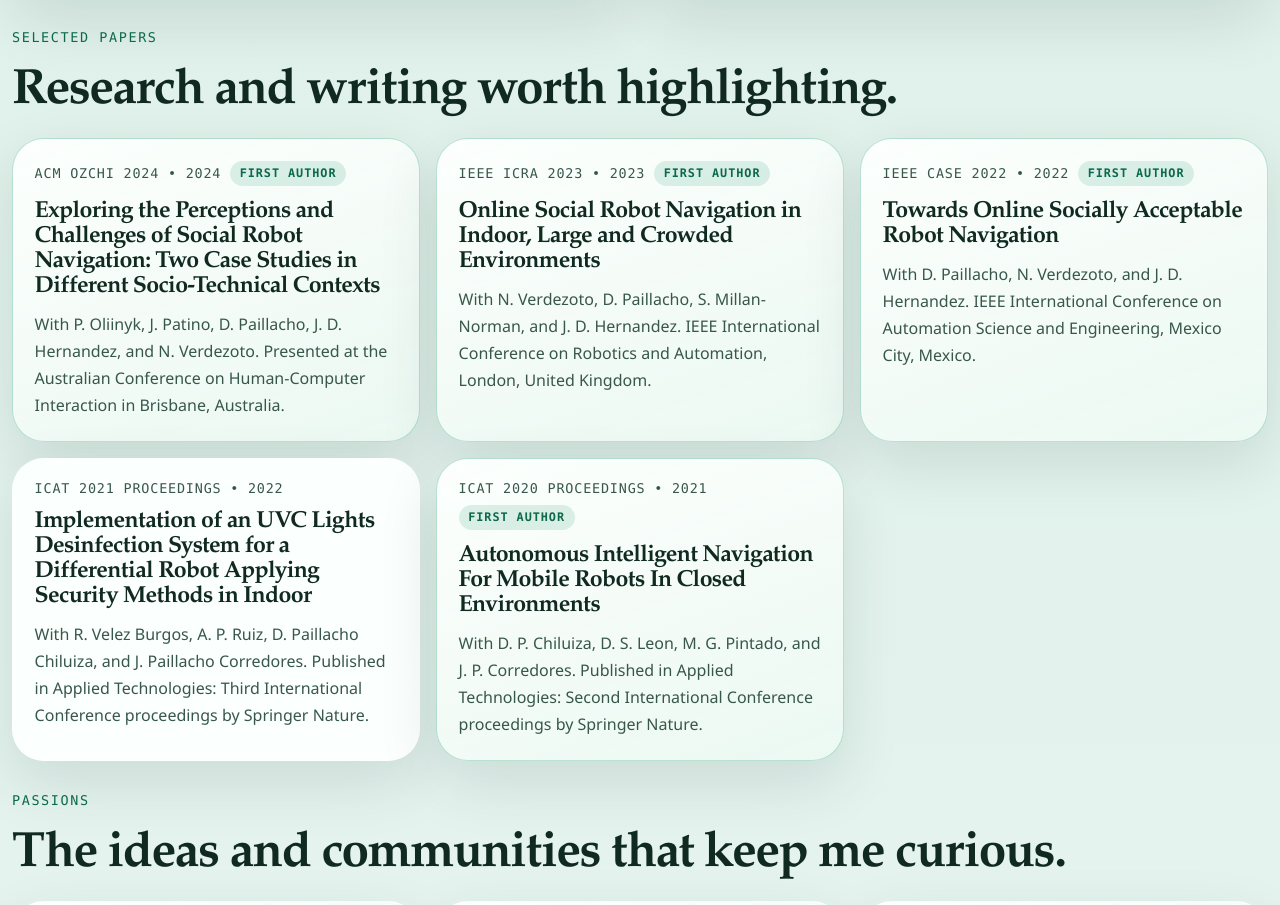
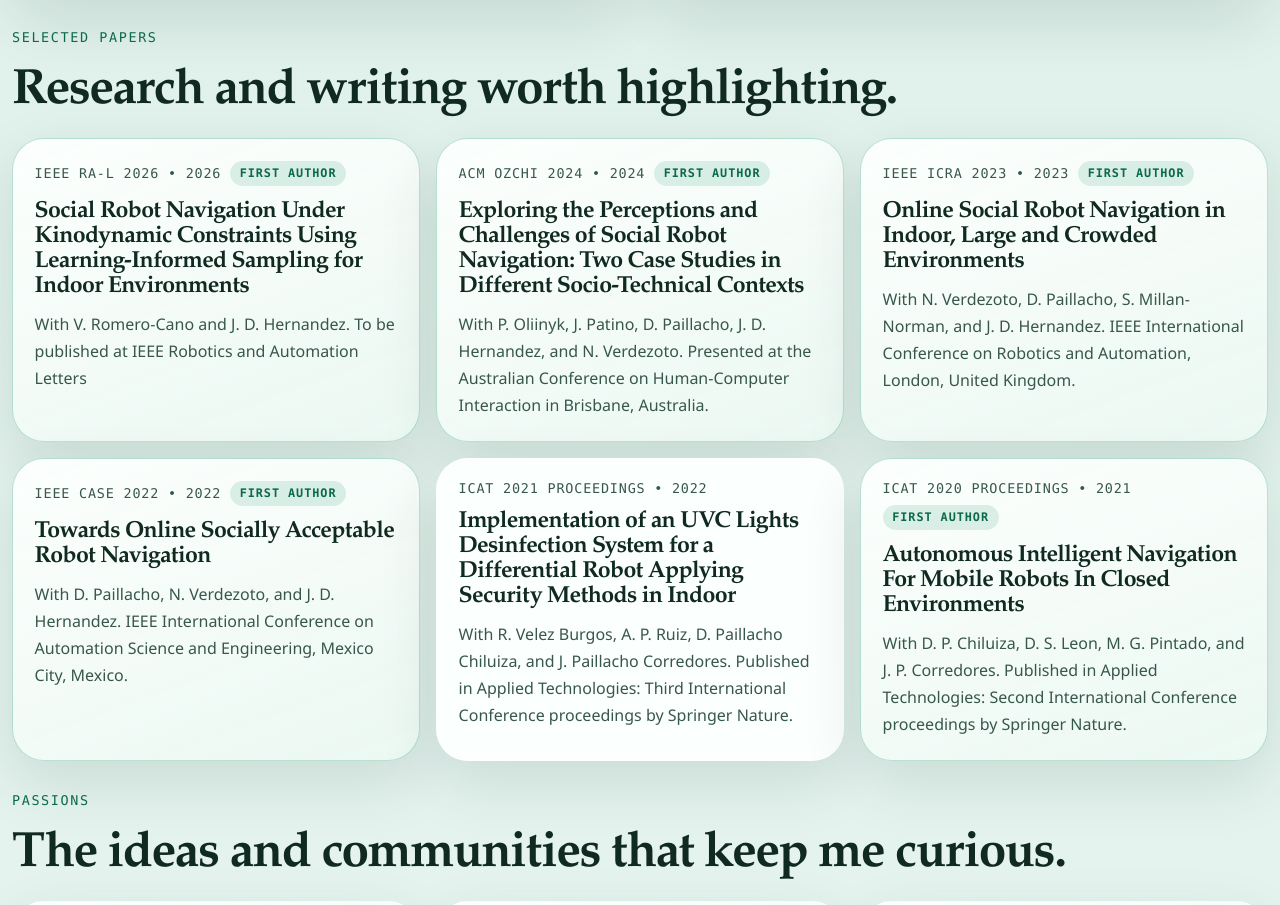
Before and after one commit to sasilva1998/sasilva1998.github.io, a React (Vite) app: page / in a window 1280 px wide. Shown: the part 2240-3145 px from the top of the page. Built offline with nearby package versions, Linux system fonts and the light colour scheme.

Commit message:
chore: added new paper

```diff
--- a/src/data/siteData.js
+++ b/src/data/siteData.js
@@ -87,6 +87,16 @@ export const siteData = {
     // },
     {
       title:
+        "Social Robot Navigation Under Kinodynamic Constraints Using Learning-Informed Sampling for Indoor Environments",
+      venue: "IEEE RA-L 2026",
+      year: "2026",
+      firstAuthor: true,
+      // href: "https://dl.acm.org/doi/10.1145/3726986.3727028",
+      description:
+        "With V. Romero-Cano and J. D. Hernandez. To be published at IEEE Robotics and Automation Letters",
+    },
+    {
+      title:
         "Exploring the Perceptions and Challenges of Social Robot Navigation: Two Case Studies in Different Socio-Technical Contexts",
       venue: "ACM OzCHI 2024",
       year: "2024",
```
